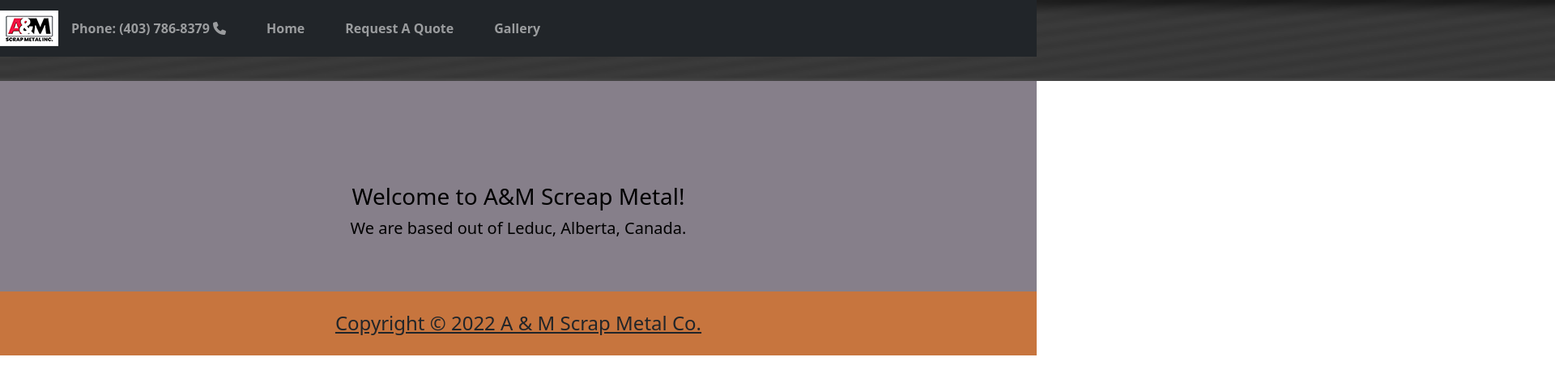
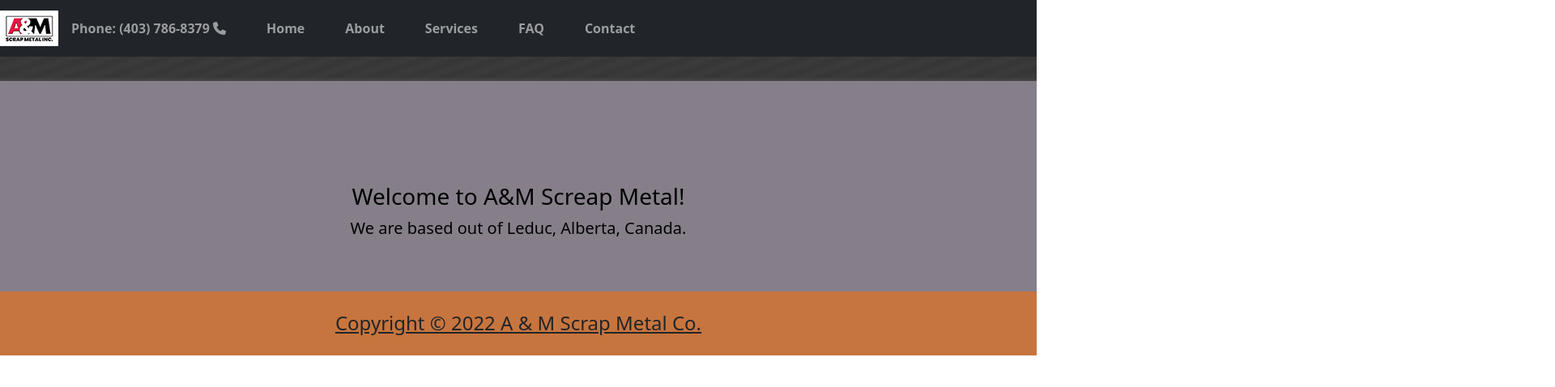
Before and after one commit to jhayward9/scrapmetalsite, a plain HTML site: page index.html in a window 1280 px wide. Shown: the top 478 px of the page at 81% size, 1920 px wide, since content can reach past the window. Drawn offline with Linux system fonts and the light colour scheme.

Commit message:
added to navbar 03/03/2022
cleaned up code, added items to navbar, fixed some css.

```diff
--- a/index.html
+++ b/index.html
@@ -46,10 +46,16 @@
                                     <a href="#" class="nav-link menuItem">Home</a>
                                 </li>
                                 <li class="nav-item">
-                                    <a href="#" class="nav-link menuItem">Request A Quote</a>
+                                    <a href="#" class="nav-link menuItem">About</a>
                                 </li>
                                 <li class="nav-item">
-                                    <a href="#" class="nav-link menuItem">Gallery</a>
+                                    <a href="#" class="nav-link menuItem">Services</a>
+                                </li>
+                                <li class="nav-item">
+                                    <a href="#" class="nav-link menuItem">FAQ</a>
+                                </li>
+                                <li class="nav-item">
+                                    <a href="#" class="nav-link menuItem">Contact</a>
                                 </li>
                             </ul>
 
--- a/style.css
+++ b/style.css
@@ -17,11 +17,12 @@ GENERAL & NAVIGATION
 }
 
 header.container-fluid  {
-    padding-left: 0;
+    padding: 0;
+
 }
 
 header img {
-    width: 250%;
+    width: 100%;
     height: 100px;
 }
 
```
Lines whose indentation alone changed are shown as unchanged.
